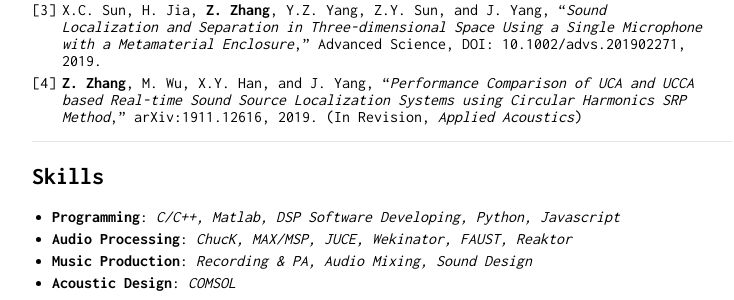
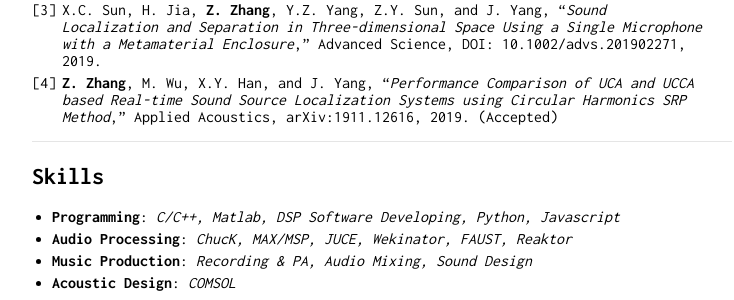
Before and after one commit to Paranoid2droid/cv, a Jekyll site: the page built from index.md, in a window 1280 px wide and 900 px high, scrolled down 2910 px. Shown: the part 475-775 px from the top of the window, without its empty margins (258-992 px from the left). Built offline with Jekyll 4.4.1, drawn with Linux system fonts in a browser that asks for light colours.

Commit message:
update publications

```diff
--- a/index.md
+++ b/index.md
@@ -137,7 +137,7 @@
 1. **Z. Zhang**, M. Wu, and J. Yang, “*DSP-Based Implementation of a Real-Time Sound Field Visualization System Using SONAH Algorithm*,” in Advances in Harmony Search, Soft Computing and Applications, Cham, 2020, pp. 99–110.
 2. X.Y. Han, M. Wu, J. Yang, **Z. Zhang**, “*Sound Source Localization Using Distributed Microphone in Spherical Harmonics Domain*,” Journal of Signal Processing, vol. 35, no. 9, pp. 1564-1571, Sep. 2019.
 3. X.C. Sun, H. Jia, **Z. Zhang**, Y.Z. Yang, Z.Y. Sun, and J. Yang, “*Sound Localization and Separation in Three-dimensional Space Using a Single Microphone with a Metamaterial Enclosure*,” Advanced Science, DOI: 10.1002/advs.201902271, 2019.
-4. **Z. Zhang**, M. Wu, X.Y. Han, and J. Yang, “*Performance Comparison of UCA and UCCA based Real-time Sound Source Localization Systems using Circular Harmonics SRP Method*,” arXiv:1911.12616, 2019. (In Revision, *Applied Acoustics*)
+4. **Z. Zhang**, M. Wu, X.Y. Han, and J. Yang, “*Performance Comparison of UCA and UCCA based Real-time Sound Source Localization Systems using Circular Harmonics SRP Method*,” Applied Acoustics, arXiv:1911.12616, 2019. (Accepted)
 
 ---
 
```
